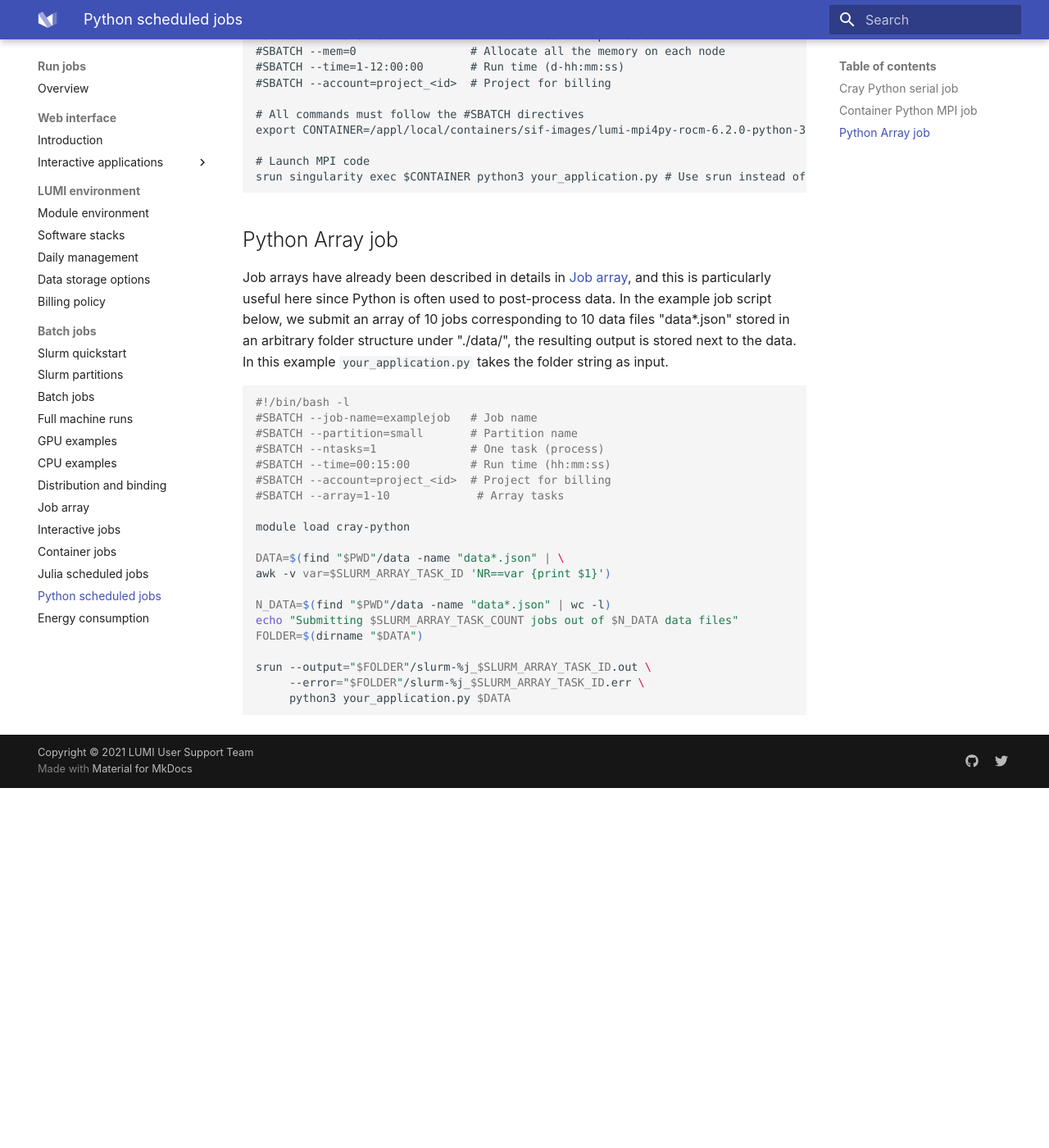
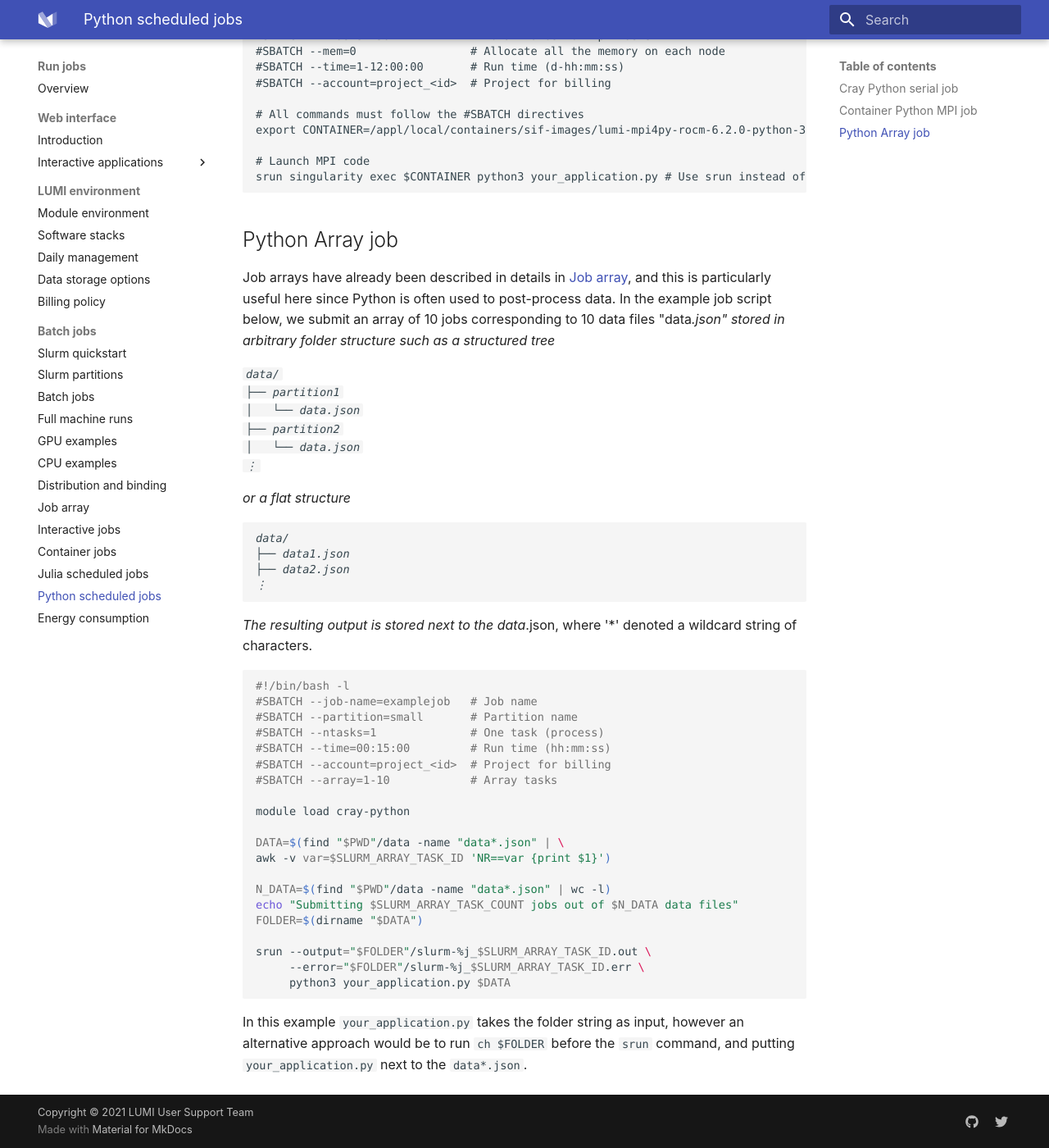
Before and after one commit to Lumi-supercomputer/lumi-userguide, an MkDocs documentation site: the page built from docs/runjobs/scheduled-jobs/python.md, in a window 1280 px wide and 1400 px high, scrolled down 1149 px. Shown: the whole window at 82% size. Built offline with MkDocs 1.6.1 and Material for MkDocs 9.7.7, drawn with Linux system fonts in a browser that asks for light colours; before the commit the page ends 2110 px from its top, so only the background shows below that.

Commit message:
Update python.md

````diff
--- a/docs/runjobs/scheduled-jobs/python.md
+++ b/docs/runjobs/scheduled-jobs/python.md
@@ -52,8 +51,23 @@ srun singularity exec $CONTAINER python3 your_application.py # Use srun instead
 ```
 
 ## Python Array job
-Job arrays have already been described in details in [Job array][job-arrays], and this is particularly useful here since Python is often used to post-process data. In the example job script below, we submit an array of 10 jobs corresponding to 10 data files "data*.json" stored in an arbitrary folder structure under "./data/", the resulting output is stored next to the data. In this example `your_application.py` takes the folder string as input.
-
+Job arrays have already been described in details in [Job array][job-arrays], and this is particularly useful here since Python is often used to post-process data. In the example job script below, we submit an array of 10 jobs corresponding to 10 data files "data*.json" stored in arbitrary folder structure such as a structured tree
+```
+data/
+├── partition1
+│   └── data.json
+├── partition2
+│   └── data.json
+⋮
+```
+or a flat structure
+```
+data/
+├── data1.json
+├── data2.json
+⋮
+```
+The resulting output is stored next to the data*.json, where '*' denoted a wildcard string of characters.
 
 ```bash
 #!/bin/bash -l
@@ -62,7 +76,7 @@ Job arrays have already been described in details in [Job array][job-arrays], an
 #SBATCH --ntasks=1              # One task (process)
 #SBATCH --time=00:15:00         # Run time (hh:mm:ss)
 #SBATCH --account=project_<id>  # Project for billing
-#SBATCH --array=1-10             # Array tasks
+#SBATCH --array=1-10            # Array tasks
 
 module load cray-python
 
@@ -77,3 +91,5 @@ srun --output="$FOLDER"/slurm-%j_$SLURM_ARRAY_TASK_ID.out \
      --error="$FOLDER"/slurm-%j_$SLURM_ARRAY_TASK_ID.err \
      python3 your_application.py $DATA
 ```
+
+In this example `your_application.py` takes the folder string as input, however an alternative approach would be to run `ch $FOLDER` before the `srun` command, and putting `your_application.py` next to the `data*.json`.
````
Also changed, not shown: other parts of docs/runjobs/scheduled-jobs/python.md (+0 -1 lines).
